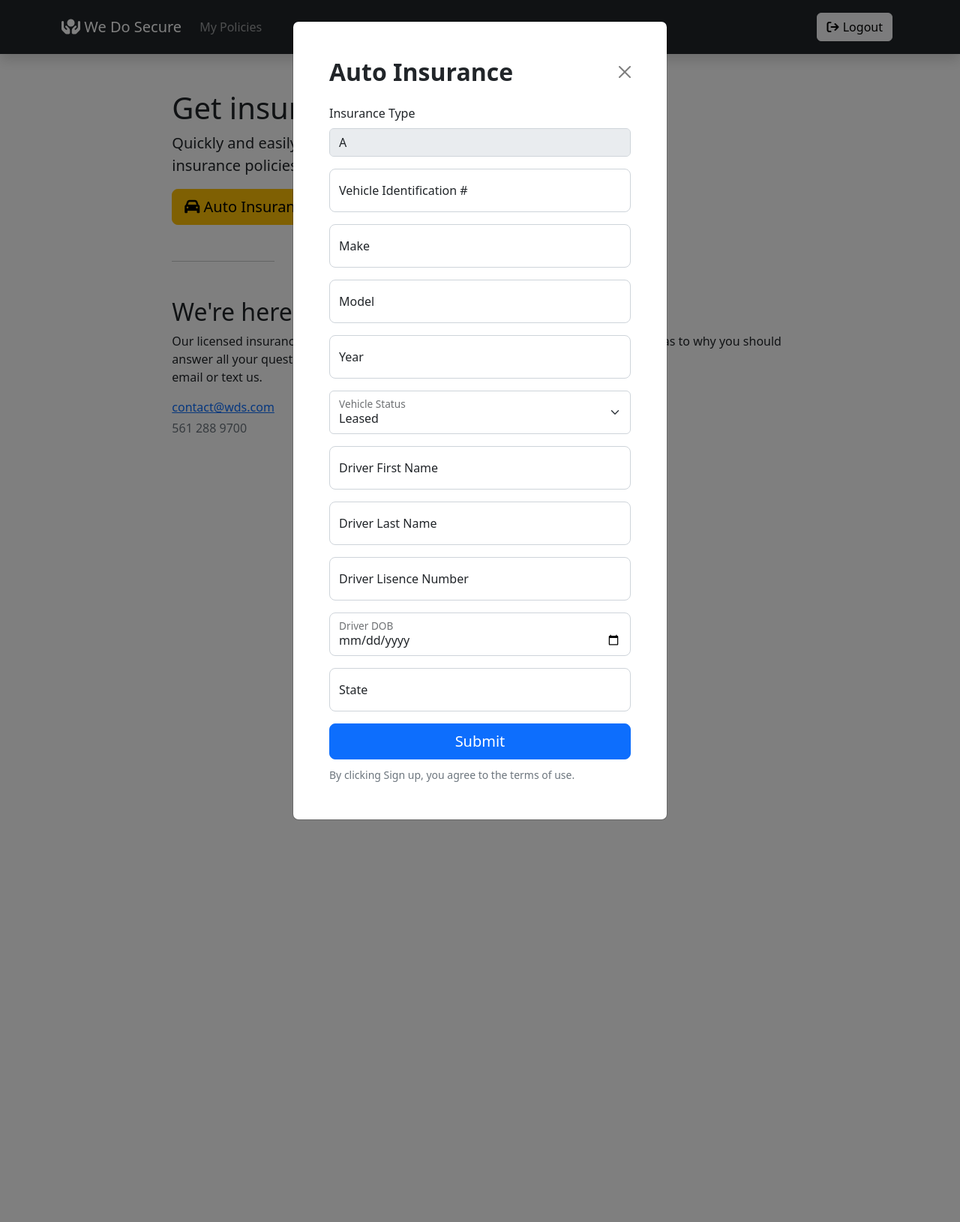
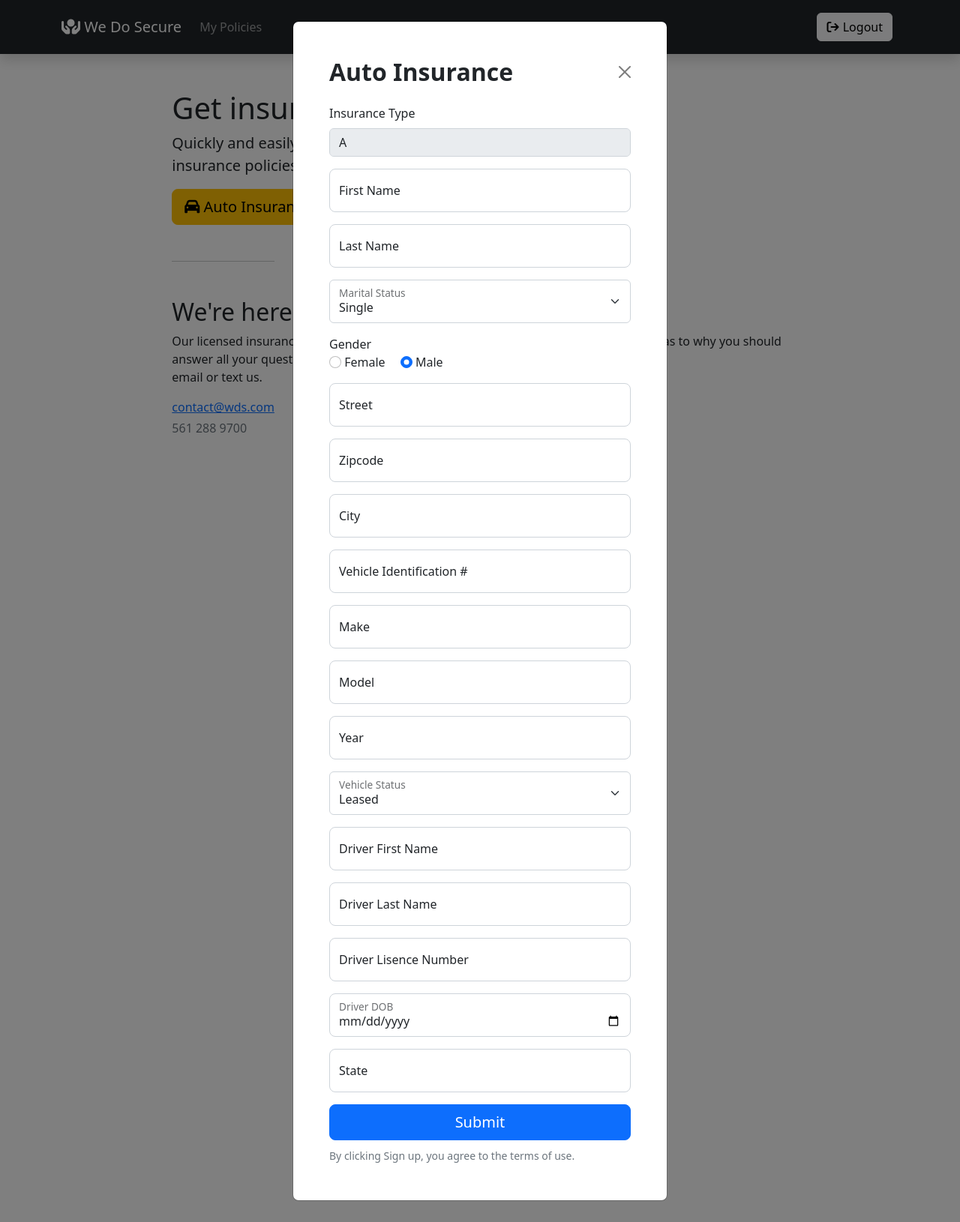
Before and after one commit to jashmerchant/PDS_project, a Flask app: page / in a window 1280 px wide, after a click on "Auto Insurance". Shown: the whole page at 75% size. Run offline with Flask 2, Linux system fonts and the light colour scheme; a user stored in the database is signed in; data comes from the database, SQL or seed files in the repository; both versions use the stored data as it was after the commit; parts of the project's set-up code (start-up, migrations or seed data) failed here and were passed over; some libraries are stand-ins or nearby versions.

Commit message:
Add fields to AutoInsurance Form

```diff
--- a/PDS_project/app.py
+++ b/PDS_project/app.py
@@ -191,6 +191,8 @@ def home():
     home_table = CustomerInsurancesTable(home_insurances)
     auto_table = CustomerInsurancesTable(auto_insurances)
 
+
+
     return render_template("home.html", auto_table = auto_table, home_table=home_table)
 
 # My Policies Route
@@ -263,6 +265,16 @@ def send_password_reset_link(user):
 
 @app.route("/newautoinsurance", methods=['GET', 'POST'])
 def add_auto_insurance():
+    first_name= request.form.get("first_name")
+    last_name= request.form.get("last_name")
+    marital_status = request.form.get("marital_status")
+    gender = request.form.get("gender")
+    street = request.form.get("street")
+    city = request.form.get("city")
+    zipcode = request.form.get("zipcode")
+    new_customer = Customer(first_name=first_name, last_name=last_name, marital_status=marital_status, gender=gender, street=street, city=city, zipcode=zipcode)
+    db.session.add(new_customer)
+    db.session.commit()
     vin = request.form.get("vin")
     make = request.form.get("make")
     model = request.form.get("model")
@@ -372,8 +384,9 @@ def delete_user(id):
 
 @app.route("/homeinsurance", methods=['GET', 'POST'])
 def home_insurance_submit():
-    new_home = Home(purchase_date, purchase_value, area, home_type, aff, hss, sp, basement, street, city, zipcode)
-    new_home_policy = HomeInsurance(start_date, end_date, premium, status)
+    pass
+    # new_home = Home(purchase_date, purchase_value, area, home_type, aff, hss, sp, basement, street, city, zipcode)
+    # new_home_policy = HomeInsurance(start_date, end_date, premium, status)
 
 
 
--- a/PDS_project/templates/home.html
+++ b/PDS_project/templates/home.html
@@ -66,12 +66,66 @@
                                 <form action="{{ url_for('add_auto_insurance') }}" class="" method="POST">
                                     <div class="form mb-3">
                                         <label for="disabledTextInput" class="form-label">Insurance Type</label>
-                                        <input type="text" name="insurancetype" value="A" id="disabledTextInput"
+                                        <input type="text" name="A" value="A" id="disabledTextInput"
                                             class="form-control" disabled>
                                     </div>
                                     <div class="form-floating mb-3">
-                                        <input type="number" class="form-control rounded-3" id="floatingInput"="vin" name="vin"
-                                            placeholder="VIN" required>
+                                        <input type="text" class="form-control rounded-3" id="floatingInput"
+                                            placeholder="First Name" required name="first_name">
+                                        <label for="floatingInput">First Name</label>
+                                    </div>
+                                    <div class="form-floating mb-3">
+                                        <input type="text" class="form-control rounded-3" id="floatingInput"
+                                            placeholder="Last Name" required name="last_name">
+                                        <label for="floatingInput">Last Name</label>
+                                    </div>
+                                    <div class="form-floating mb-3">
+                                        <select class="form-select" id="floatingSelect"
+                                            aria-label="Floating label select example" required name="marital_status">
+                                            <option value="S">Single</option>
+                                            <option value="M">Married</option>
+                                            <option value="W">Widow/Widower</option>
+                                        </select>
+                                        <label for="floatingSelect">Marital Status</label>
+                                    </div>
+                                    <label for="floatingPassword">Gender</label>
+                                    <div class="form-floating mb-3">
+                                        <div class="form-check-inline">
+                                            <input class="form-check-input" type="radio" name="gender"
+                                                id="flexRadioDefault1" value="F" required>
+                                            <label class="form-check-label" for="flexRadioDefault1">
+                                                Female
+                                            </label>
+                                        </div>
+                                        <div class="form-check-inline">
+                                            <input class="form-check-input" type="radio" name="gender"
+                                                id="flexRadioDefault2" value="M" required checked>
+                                            <label class="form-check-label" for="flexRadioDefault2">
+                                                Male
+                                            </label>
+                                        </div>
+                                    </div>
+                                    <div class="form-floating mb-3">
+                                        <input type="text" class="form-control rounded-3" id="floatingText"
+                                            placeholder="Street" required name="street">
+
+                                        <label for="floatingText">Street</label>
+                                    </div>
+                                    <div class="form-floating mb-3">
+                                        <input type="text" class="form-control rounded-3" id="floatingZipcode"
+                                            placeholder="Zipcode" required name="zipcode">
+
+                                        <label for="floatingZipcode">Zipcode</label>
+                                    </div>
+                                    <div class="form-floating mb-3">
+                                        <input type="text" class="form-control rounded-3" id="floatingCity"
+                                            placeholder="City" required name="city">
+
+                                        <label for="floatingCity">City</label>
+                                    </div>
+                                    <div class="form-floating mb-3">
+                                        <input type="number" class="form-control rounded-3" id="floatingInput"="vin"
+                                            name="vin" placeholder="VIN" required>
                                         <label for="floatingInput">Vehicle Identification #</label>
                                     </div>
                                     <div class="form-floating mb-3">
@@ -80,13 +134,13 @@
                                         <label for="floatingInput">Make</label>
                                     </div>
                                     <div class="form-floating mb-3">
-                                        <input type="text" class="form-control rounded-3" id="floatingInput" name="model"
-                                            placeholder="Model" required>
+                                        <input type="text" class="form-control rounded-3" id="floatingInput"
+                                            name="model" placeholder="Model" required>
                                         <label for="floatingInput">Model</label>
                                     </div>
                                     <div class="form-floating mb-3">
-                                        <input type="number" class="form-control rounded-3" id="floatingInput" name="year"
-                                            placeholder="Year" required>
+                                        <input type="number" class="form-control rounded-3" id="floatingInput"
+                                            name="year" placeholder="Year" required>
                                         <label for="floatingInput">Year</label>
                                     </div>
                                     <div class="form-floating mb-3">
@@ -99,8 +153,8 @@
                                         <label for="floatingSelect">Vehicle Status</label>
                                     </div>
                                     <div class="form-floating mb-3">
-                                        <input type="text" class="form-control rounded-3" id="floatingInput" name="first"
-                                            placeholder="Driver First Name" required>
+                                        <input type="text" class="form-control rounded-3" id="floatingInput"
+                                            name="first" placeholder="Driver First Name" required>
                                         <label for="floatingInput">Driver First Name</label>
                                     </div>
                                     <div class="form-floating mb-3">
@@ -109,19 +163,19 @@
                                         <label for="floatingInput">Driver Last Name</label>
                                     </div>
                                     <div class="form-floating mb-3">
-                                        <input type="number" class="form-control rounded-3" id="floatingInput" name="dln"
-                                            placeholder="Driver Lisence #" required>
+                                        <input type="number" class="form-control rounded-3" id="floatingInput"
+                                            name="dln" placeholder="Driver Lisence #" required>
                                         <label for="floatingInput">Driver Lisence Number</label>
                                     </div>
                                     <div class="form-floating mb-3">
                                         <input type="date" class="form-control rounded-3" id="floatingDate" name="dob"
-                                               placeholder="YYYY-DD-MM" required>
+                                            placeholder="YYYY-DD-MM" required>
 
                                         <label for="floatingInput">Driver DOB</label>
                                     </div>
                                     <div class="form-floating mb-3">
-                                        <input type="text" class="form-control rounded-3" id="floatingInput" name="state"
-                                               placeholder="State" required>
+                                        <input type="text" class="form-control rounded-3" id="floatingInput"
+                                            name="state" placeholder="State" required>
 
                                         <label for="floatingText">State</label>
                                     </div>
```
Also changed, not shown: PDS_project/database.db.
